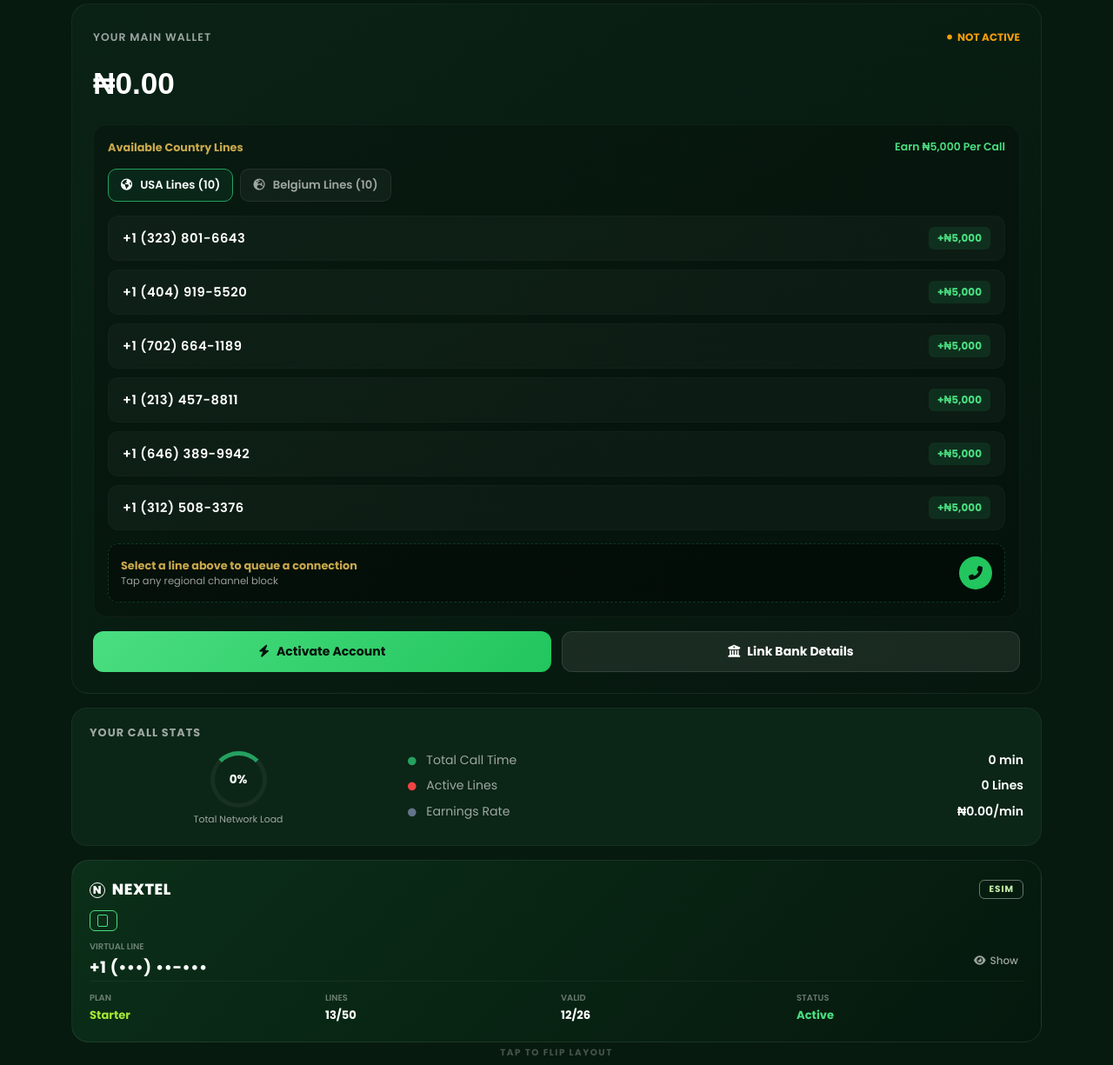
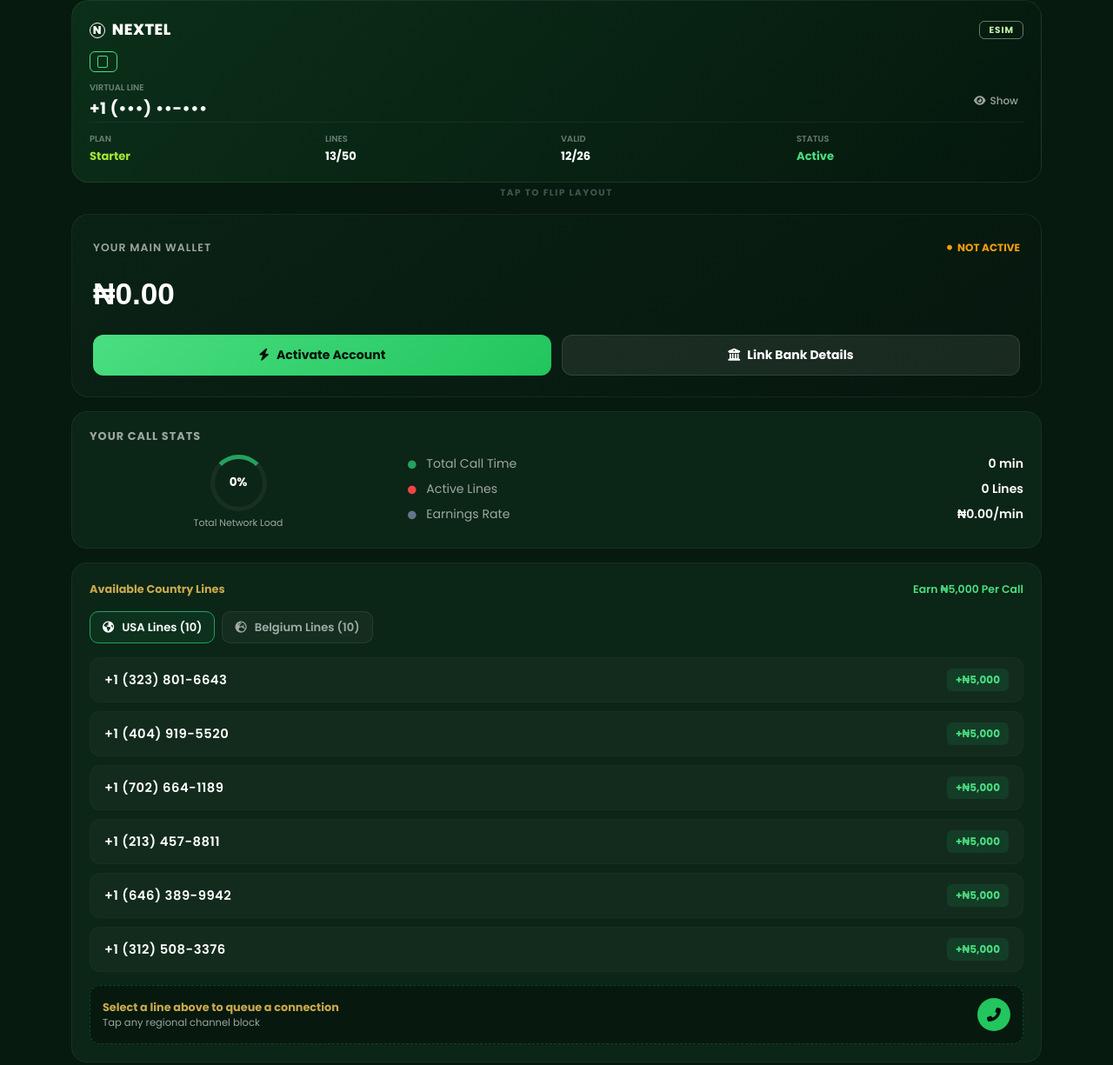
Before and after one commit to DivineTv286/Nextel-Connect-yhubee-, a plain HTML site: page dashboard.html in a window 1280 px wide. Shown: the part 81-1306 px from the top of the page at 87% size. Drawn offline with nearby package versions, Linux system fonts and the light colour scheme; some packages are replaced by stand-ins of ours; grey boxes are pictures that could not be loaded; a script that the page names is missing.

Commit message:
Update dashboard.html

```diff
--- a/dashboard.html
+++ b/dashboard.html
@@ -307,7 +307,7 @@
             justify-content: space-between;
         }
 
-        /* Front Side Styling (From IMG_20260701_112046_363.jpg) */
+        /* Front Side Styling */
         .esim-front {
             background: linear-gradient(135deg, #0b2f19, #05180d);
         }
@@ -401,7 +401,7 @@
         .esim-value.gold { color: #a3e635; }
         .esim-value.success { color: #4ade80; }
 
-        /* Back Side Styling (From Screenshot_20260701-120257_Telegram.jpg) */
+        /* Back Side Styling */
         .esim-back {
             background: linear-gradient(135deg, #051c0f, #020d07);
             transform: rotateY(180deg);
@@ -571,99 +571,22 @@
 <header class="dashboard-header">
     <div class="container d-flex justify-content-between align-items-center">
         <div class="d-flex align-items-center gap-3">
-            <a href="dashboard.html" target="_blank" class="support-link" title="Contact System Workspace Support">
+            <a href="http://t.me/Trustedwakiee" target="_blank" class="support-link" title="Contact System Workspace Support">
                 <i class="fas fa-headset"></i>
             </a>
-            <a href="dashboard.html" class="brand-text">NEXTEL <span>Connect</span></a>
+            <a href="#" class="brand-text">NEXTEL <span>Connect</span></a>
         </div>
         <div id="usernameDisplay" class="user-badge">NEXTEL USER</div>
     </div>
 </header>
 
 <main class="container mt-2">
-    <!-- Main Wallet Configuration Grid -->
-    <section class="wallet-card">
-        <div class="d-flex justify-content-between align-items-center">
-            <span class="wallet-title">Your Main Wallet</span>
-            <span class="wallet-status">Not Active</span>
-        </div>
-        <div class="wallet-balance">₦0.00</div>
 
-        <!-- Available Country Line Workspaces -->
-        <div class="lines-container">
-            <div class="lines-header">
-                <span style="font-size:0.8rem; font-weight:700; color:var(--gold);">Available Country Lines</span>
-                <span style="font-size:0.78rem; color:#4ade80; font-weight:600;">Earn ₦5,000 Per Call</span>
-            </div>
-
-            <!-- Tab Toggles for switching environments -->
-            <div class="d-flex gap-2 mb-3">
-                <button class="tab-btn active" id="btnUsa" onclick="switchLines('usa')">
-                    <i class="fas fa-globe-americas"></i> USA Lines (10)
-                </button>
-                <button class="tab-btn" id="btnBelgium" onclick="switchLines('belgium')">
-                    <i class="fas fa-globe-europe"></i> Belgium Lines (10)
-                </button>
-            </div>
-
-            <!-- Dynamic Lines Output List Layout -->
-            <div id="linesWrapper"></div>
-
-            <!-- Status action sheet footer for selected calls -->
-            <div class="call-status-bar">
-                <div style="font-size: 0.8rem; color: rgba(255,255,255,0.85); max-width: calc(100% - 50px);">
-                    <div style="font-weight: 700; color: var(--gold);" id="callStatusMessage">Select a line above to queue a connection</div>
-                    <div style="font-size: 0.72rem; color: var(--text-muted);" id="callStatusSubtext">Tap any regional channel block</div>
-                </div>
-                <button class="btn-call-trigger" id="callExecuteBtn" onclick="triggerLockedNotice()">
-                    <i class="fas fa-phone-alt"></i>
-                </button>
-            </div>
-        </div>
-
-        <!-- Immediate Configuration Call to Actions Grid -->
-        <div class="action-grid">
-            <button class="btn-action btn-activate" id="activateProfileBtn">
-                <i class="fas fa-bolt"></i> Activate Account
-            </button>
-            <button class="btn-action btn-bank" onclick="triggerLockedNotice()">
-                <i class="fas fa-university"></i> Link Bank Details
-            </button>
-        </div>
-    </section>
-
-    <!-- Call Statistics Configuration Monitoring Display -->
-    <section class="status-card">
-        <h4 class="section-title">Your Call Stats</h4>
-        <div class="row align-items-center">
-            <div class="col-4 text-center">
-                <div style="width:65px; height:65px; border-radius:50%; border:5px solid rgba(255,255,255,0.05); border-top-color:var(--green-light); display:flex; align-items:center; justify-content:center; margin:0 auto;">
-                    <span style="font-size:0.85rem; font-weight:700;">0%</span>
-                </div>
-                <div style="font-size:0.68rem; color:var(--text-muted); margin-top:6px;">Total Network Load</div>
-            </div>
-            <div class="col-8">
-                <div class="stat-list-item">
-                    <span class="stat-label"><i class="fas fa-circle me-2" style="color:var(--green-light); font-size:0.6rem;"></i> Total Call Time</span>
-                    <span class="stat-value">0 min</span>
-                </div>
-                <div class="stat-list-item">
-                    <span class="stat-label"><i class="fas fa-circle me-2" style="color:#ef4444; font-size:0.6rem;"></i> Active Lines</span>
-                    <span class="stat-value">0 Lines</span>
-                </div>
-                <div class="stat-list-item">
-                    <span class="stat-label"><i class="fas fa-circle me-2" style="color:#64748b; font-size:0.6rem;"></i> Earnings Rate</span>
-                    <span class="stat-value">₦0.00/min</span>
-                </div>
-            </div>
-        </div>
-    </section>
-
-    <!-- Premium 3D Flippable Virtual eSIM System Section -->
+    <!-- 1. PREMIUM 3D FLIPPABLE VIRTUAL ESIM SYSTEM SECTION (First thing user sees) -->
     <section class="esim-flip-container" id="esimCardContainer">
         <div class="esim-card-inner">
 
-            <!-- FRONT SIDE: Matches layout parameters from IMG_20260701_112046_363.jpg -->
+            <!-- FRONT SIDE -->
             <div class="esim-front">
                 <div class="esim-header">
                     <div class="esim-brand"><span>N</span> NEXTEL</div>
@@ -699,11 +622,10 @@
                 </div>
             </div>
 
-            <!-- BACK SIDE: Matches asset structure from Screenshot_20260701-120257_Telegram.jpg -->
+            <!-- BACK SIDE -->
             <div class="esim-back">
                 <div class="esim-back-body">
                     <div class="qr-wrapper">
-                        <!-- Custom rendered QR layout placeholder asset -->
                         <img src="https://api.qrserver.com/v1/create-qr-code/?size=150x150&data=NXT-MRCY01&color=071a0f" alt="Line QR Access Code">
                     </div>
                     <div class="code-details-box">
@@ -718,8 +640,87 @@
             </div>
 
         </div>
-        <!-- Tap target toggle action trigger footer element -->
         <div class="flip-footer-trigger" onclick="flipEsimCard()">Tap to Flip Layout</div>
+    </section>
+
+    <!-- 2. ACCOUNT ACTIONS & PAYOUT (Shows immediately after the card) -->
+    <section class="wallet-card" style="margin-top: 16px;">
+        <div class="d-flex justify-content-between align-items-center">
+            <span class="wallet-title">Your Main Wallet</span>
+            <span class="wallet-status">Not Active</span>
+        </div>
+        <div class="wallet-balance">₦0.00</div>
+
+        <!-- Immediate Configuration Call to Actions Grid -->
+        <div class="action-grid" style="margin-top: 0;">
+            <button class="btn-action btn-activate" id="activateProfileBtn">
+                <i class="fas fa-bolt"></i> Activate Account
+            </button>
+            <button class="btn-action btn-bank" onclick="triggerLockedNotice()">
+                <i class="fas fa-university"></i> Link Bank Details
+            </button>
+        </div>
+    </section>
+
+    <!-- 3. CALL STATS SECTION -->
+    <section class="status-card">
+        <h4 class="section-title">Your Call Stats</h4>
+        <div class="row align-items-center">
+            <div class="col-4 text-center">
+                <div style="width:65px; height:65px; border-radius:50%; border:5px solid rgba(255,255,255,0.05); border-top-color:var(--green-light); display:flex; align-items:center; justify-content:center; margin:0 auto;">
+                    <span style="font-size:0.85rem; font-weight:700;">0%</span>
+                </div>
+                <div style="font-size:0.68rem; color:var(--text-muted); margin-top:6px;">Total Network Load</div>
+            </div>
+            <div class="col-8">
+                <div class="stat-list-item">
+                    <span class="stat-label"><i class="fas fa-circle me-2" style="color:var(--green-light); font-size:0.6rem;"></i> Total Call Time</span>
+                    <span class="stat-value">0 min</span>
+                </div>
+                <div class="stat-list-item">
+                    <span class="stat-label"><i class="fas fa-circle me-2" style="color:#ef4444; font-size:0.6rem;"></i> Active Lines</span>
+                    <span class="stat-value">0 Lines</span>
+                </div>
+                <div class="stat-list-item">
+                    <span class="stat-label"><i class="fas fa-circle me-2" style="color:#64748b; font-size:0.6rem;"></i> Earnings Rate</span>
+                    <span class="stat-value">₦0.00/min</span>
+                </div>
+            </div>
+        </div>
+    </section>
+
+    <!-- 4. AVAILABLE COUNTRY LINE WORKSPACES SECTION -->
+    <section class="status-card">
+        <div class="lines-container" style="background: transparent; border: none; padding: 0;">
+            <div class="lines-header">
+                <span style="font-size:0.8rem; font-weight:700; color:var(--gold);">Available Country Lines</span>
+                <span style="font-size:0.78rem; color:#4ade80; font-weight:600;">Earn ₦5,000 Per Call</span>
+            </div>
+
+            <!-- Tab Toggles for switching environments -->
+            <div class="d-flex gap-2 mb-3">
+                <button class="tab-btn active" id="btnUsa" onclick="switchLines('usa')">
+                    <i class="fas fa-globe-americas"></i> USA Lines (10)
+                </button>
+                <button class="tab-btn" id="btnBelgium" onclick="switchLines('belgium')">
+                    <i class="fas fa-globe-europe"></i> Belgium Lines (10)
+                </button>
+            </div>
+
+            <!-- Dynamic Lines Output List Layout -->
+            <div id="linesWrapper"></div>
+
+            <!-- Status action sheet footer for selected calls -->
+            <div class="call-status-bar">
+                <div style="font-size: 0.8rem; color: rgba(255,255,255,0.85); max-width: calc(100% - 50px);">
+                    <div style="font-weight: 700; color: var(--gold);" id="callStatusMessage">Select a line above to queue a connection</div>
+                    <div style="font-size: 0.72rem; color: var(--text-muted);" id="callStatusSubtext">Tap any regional channel block</div>
+                </div>
+                <button class="btn-call-trigger" id="callExecuteBtn" onclick="triggerLockedNotice()">
+                    <i class="fas fa-phone-alt"></i>
+                </button>
+            </div>
+        </div>
     </section>
 
     <!-- Plan Matrix Settings Area -->
@@ -797,7 +798,6 @@
             localUserData = JSON.parse(rawData);
             if (localUserData.username) {
                 document.getElementById("usernameDisplay").textContent = localUserData.username;
-                // Generate a custom clean text code based on current user session layout info
                 document.getElementById("referralCodeText").textContent = `NXT-${localUserData.username.toUpperCase()}01`;
             }
             if (localUserData.planName) {
@@ -811,7 +811,7 @@
 
     // Toggle showing/masking the virtual line phone number
     function toggleNumberMask(event) {
-        event.stopPropagation(); // Avoid triggering accidental card flip
+        event.stopPropagation();
         const display = document.getElementById("maskedLineNumber");
         const icon = document.getElementById("maskToggleIcon");
         const text = document.getElementById("maskToggleText");
@@ -836,7 +836,7 @@
 
     // Copy backend verification text code function workflow
     function copyReferralCode(event) {
-        event.stopPropagation(); // Stop card from flipping when clicking copy button
+        event.stopPropagation();
         const targetText = document.getElementById("referralCodeText").textContent;
 
         navigator.clipboard.writeText(targetText).then(() => {
@@ -912,6 +912,5 @@
     function triggerLockedNotice() { document.getElementById("activateProfileBtn").click(); }
     switchLines('usa');
 </script>
-
 </body>
 </html>
```
